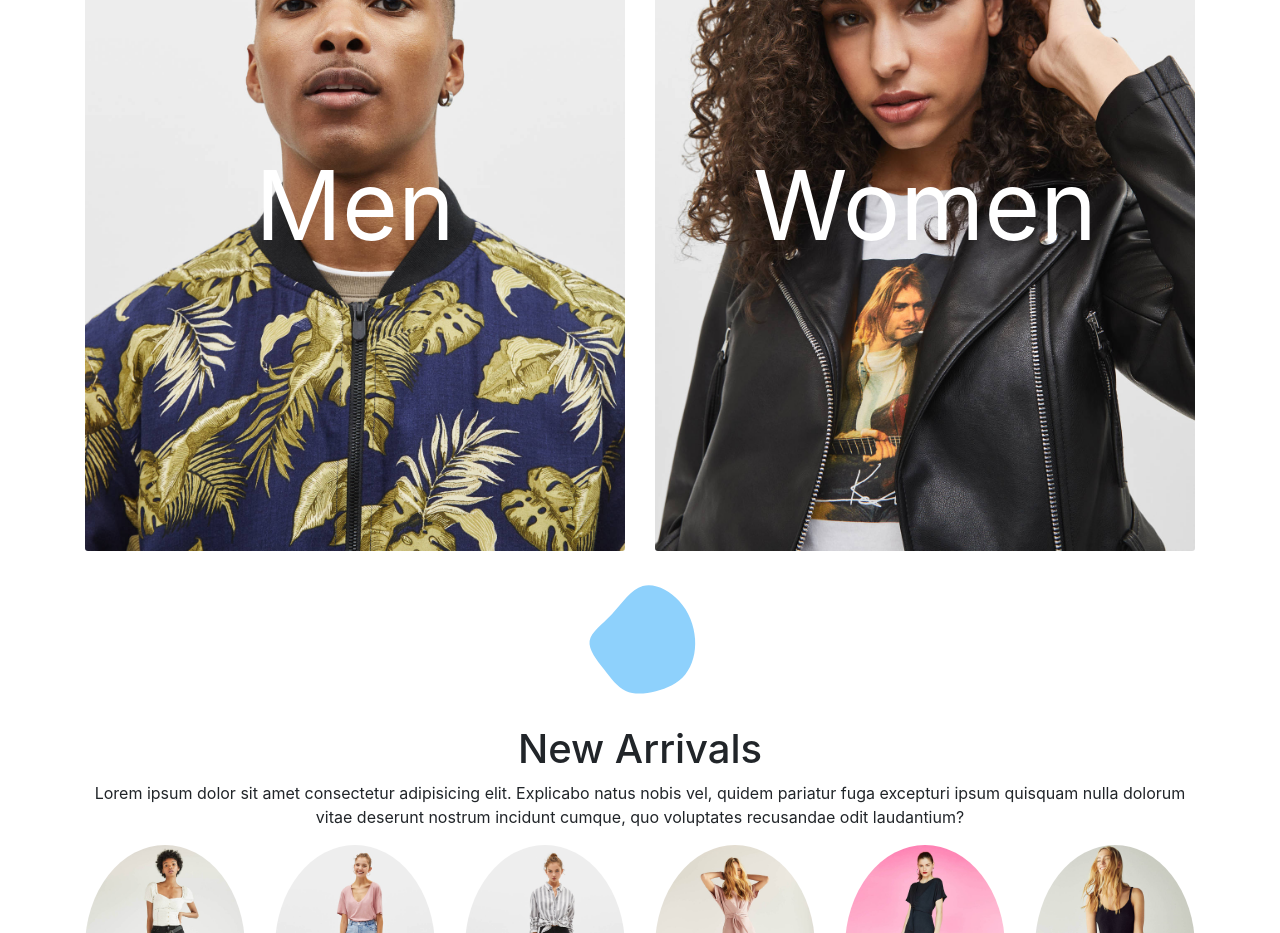
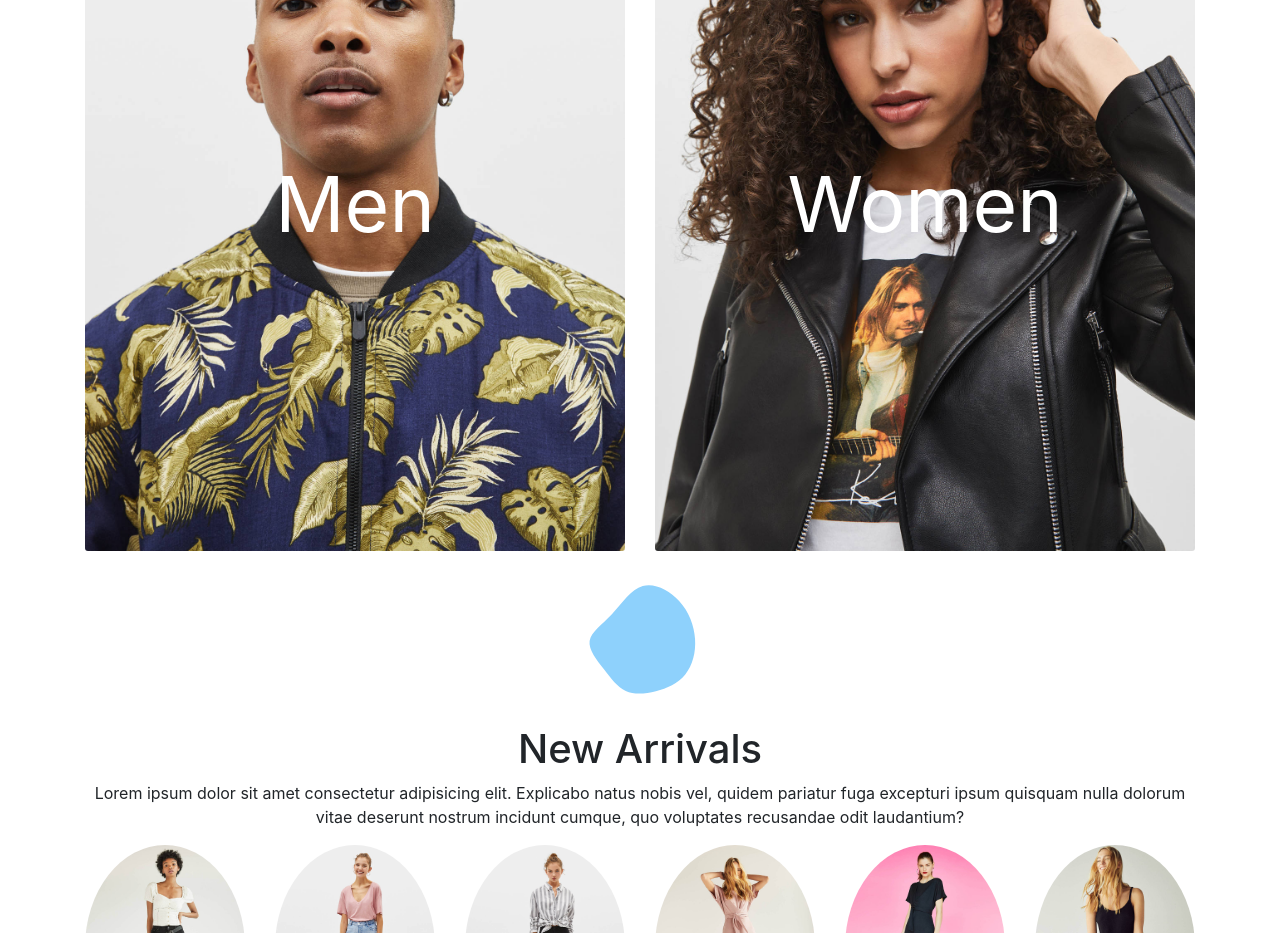
Before and after one commit to dagreatcode/RetroLuxe-Co.LLC, a React (Create React App) app in the folder client/: page / in a window 1280 px wide. Shown: the part 980-1913 px from the top of the page. Built offline with nearby package versions, Linux system fonts and the light colour scheme; no server answers.

Commit message:
font update

```diff
--- a/client/src/containers/pages/Home/Home.css
+++ b/client/src/containers/pages/Home/Home.css
@@ -15,7 +15,7 @@ img {
   top: 50%;
   left: 50%;
   transform: translate(-50%, -50%);
-  font-size: 600%;
+  font-size: 480%;
 }
 
 /* Extra small devices (phones, 600px and down) */
```
